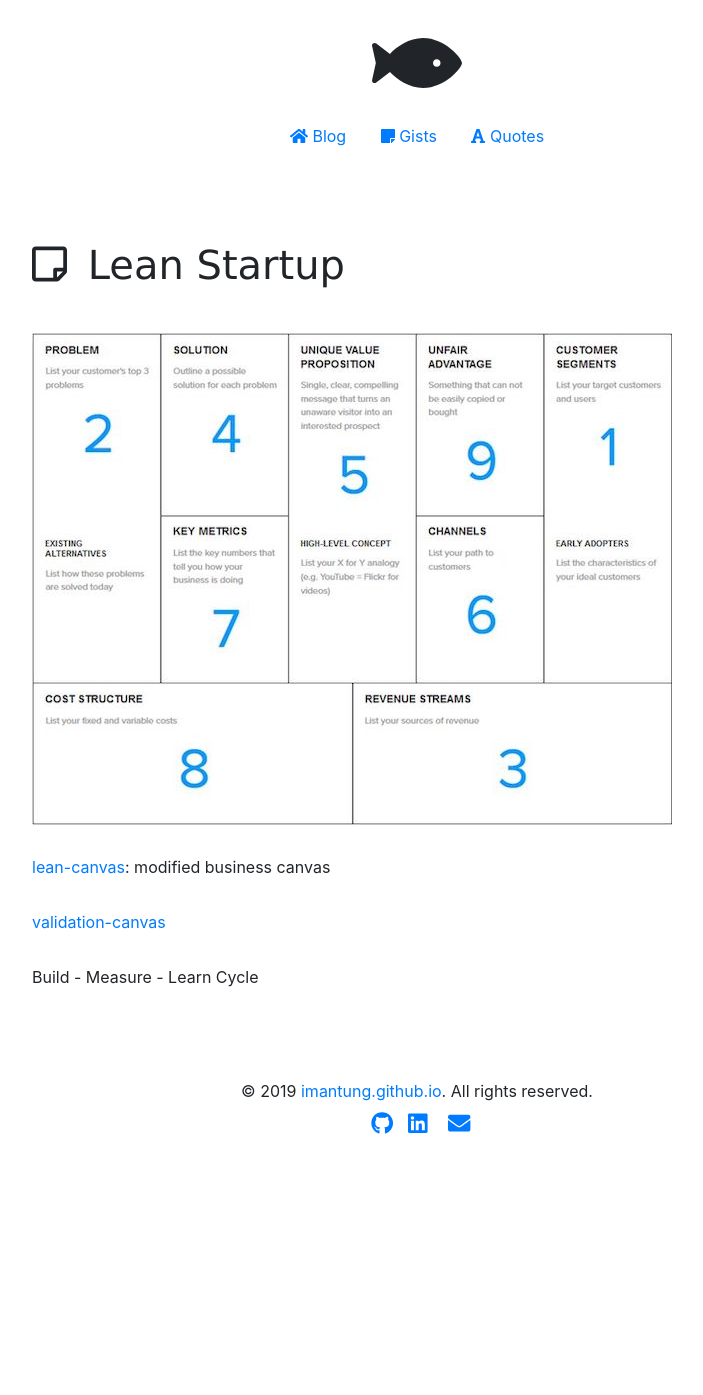
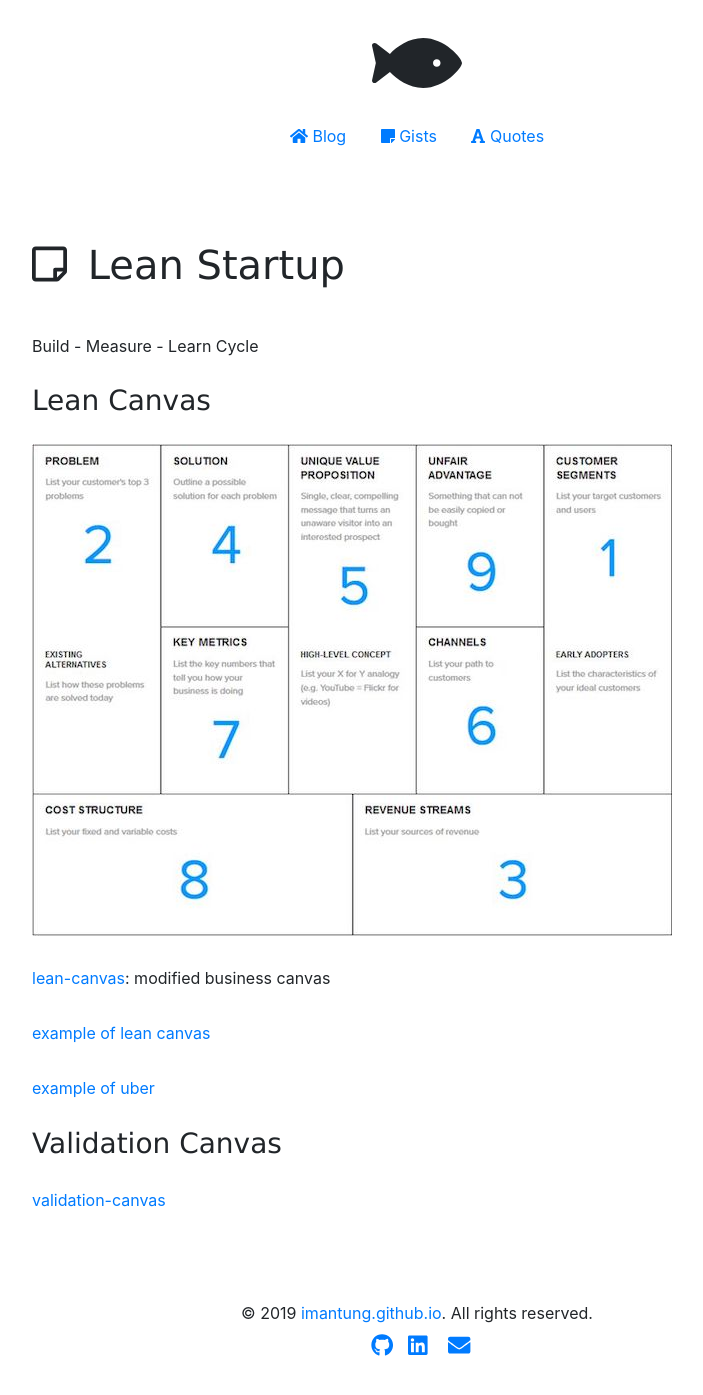
Before and after one commit to imantung/imantung.github.io, a Jekyll site: the page built from gist/lean-startup.md, in a window 1280 px wide. Shown: the whole page, without its empty margins (223-926 px from the left). Built offline with Jekyll 4.4.1, drawn with Linux system fonts in a browser that asks for light colours; before the commit the page ends 1172 px from its top, so only the background shows below that.

Commit message:
update content

```diff
--- a/gist/lean-startup.md
+++ b/gist/lean-startup.md
@@ -2,12 +2,20 @@
 layout: gist
 title: Lean Startup
 ---
+
+Build - Measure - Learn Cycle
+
+### Lean Canvas
 
 <img src="{{site.baseurl}}/gist/lean-startup/lean-canvas.jpg" style="max-width: 100%;">
 
 
 [lean-canvas](https://medium.com/@steve_mullen/an-introduction-to-lean-canvas-5c17c469d3e0): modified business canvas
 
+[example of lean canvas](https://xtensio.com/lean-canvas/)
+
+[example of uber](http://getproductmarketfit.com/how-to-compile-lean-canvas-business-plan-one-page/)
+
+### Validation Canvas
+
 [validation-canvas](https://www.leanstartupmachine.com/validationboard/)
-
-Build - Measure - Learn Cycle
```
